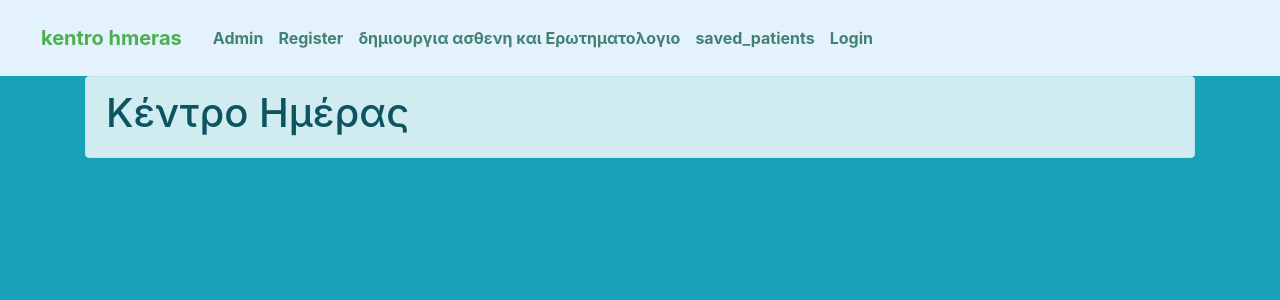
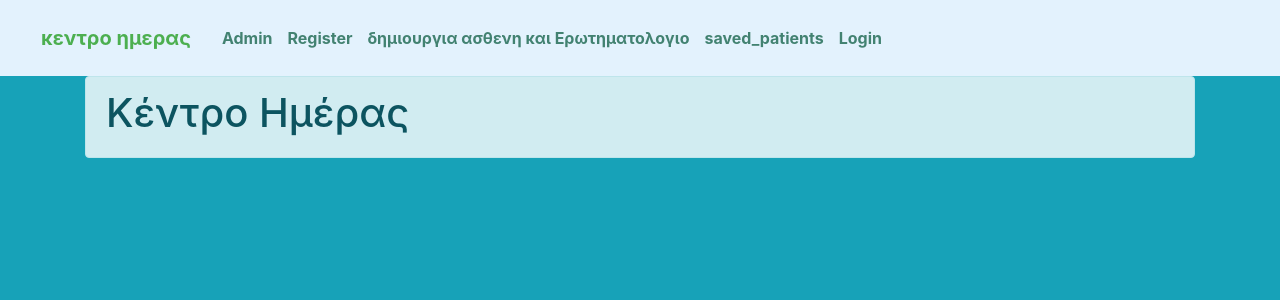
Before and after one commit to georgepapakonstantinou/surveyformproject, a Django app: page / in a window 1280 px wide. Shown: the top 300 px of the page. Run offline with Django 4.2, Linux system fonts and the light colour scheme.

Commit message:
change menu title

```diff
--- a/templates/poll/base.html
+++ b/templates/poll/base.html
@@ -12,7 +12,7 @@
     <nav class="navbar navbar-light" style="background-color: #e3f2fd;">
       <div class="container-fluid">
         <ul class="nav navbar-nav navbar navbar-expand-lg navbar-light">
-          <li><a class='navbar-brand' href="{% url 'index' %}">kentro hmeras</a></li>
+          <li><a class='navbar-brand' href="{% url 'index' %}">κεντρο ημερας</a></li>
           <li><a class="navbar-link" href="{% url 'admin:index' %}">Admin</a></li>
           <li><a class="navbar-link" href="{% url 'poll:register' %}">Register</a></li>
           <li><a class="navbar-link" href="{% url 'poll:questions' %}">δημιουργια ασθενη και Ερωτηματολογιο</a></li>
```
Also changed, not shown: 1 other file.
